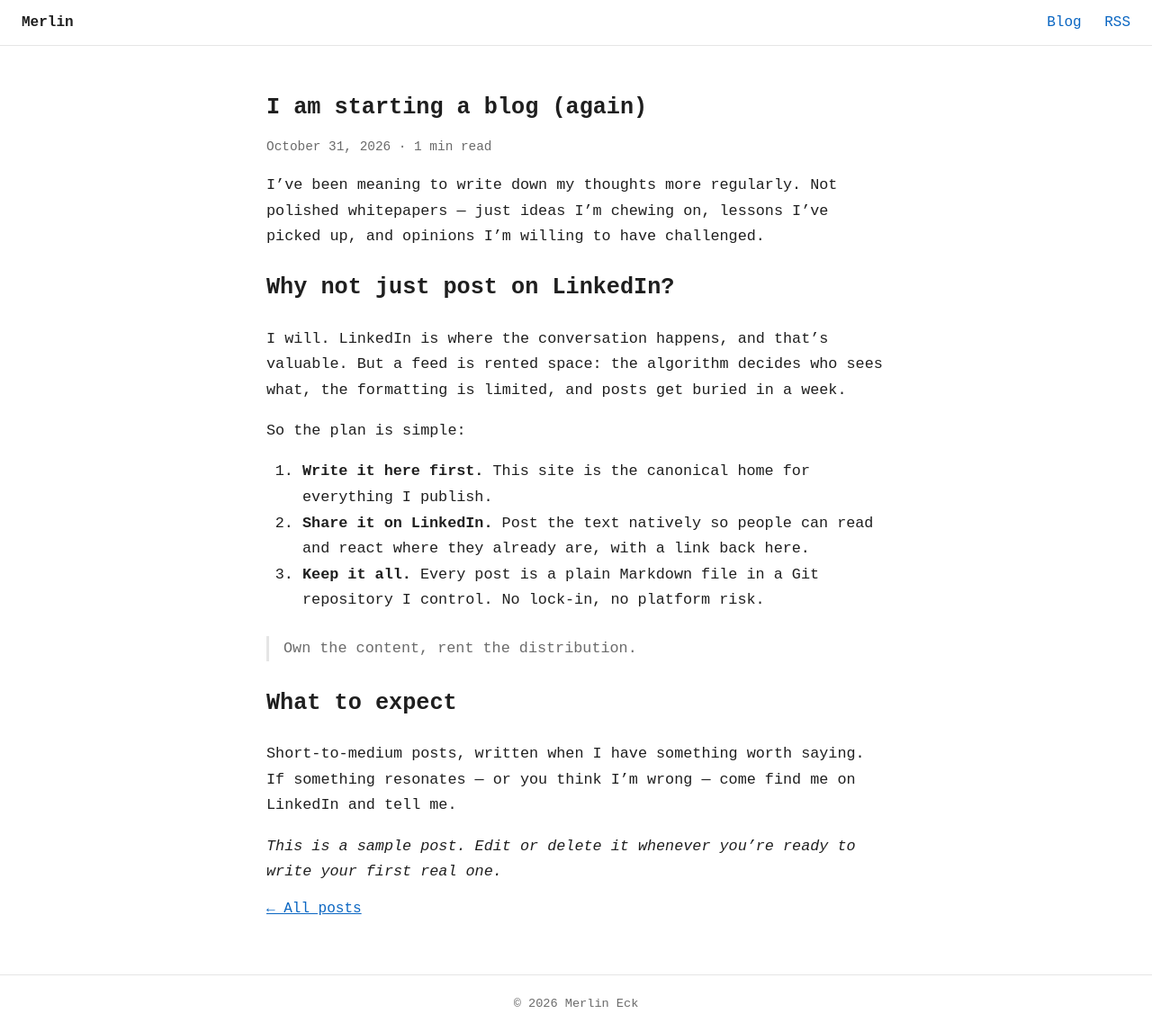
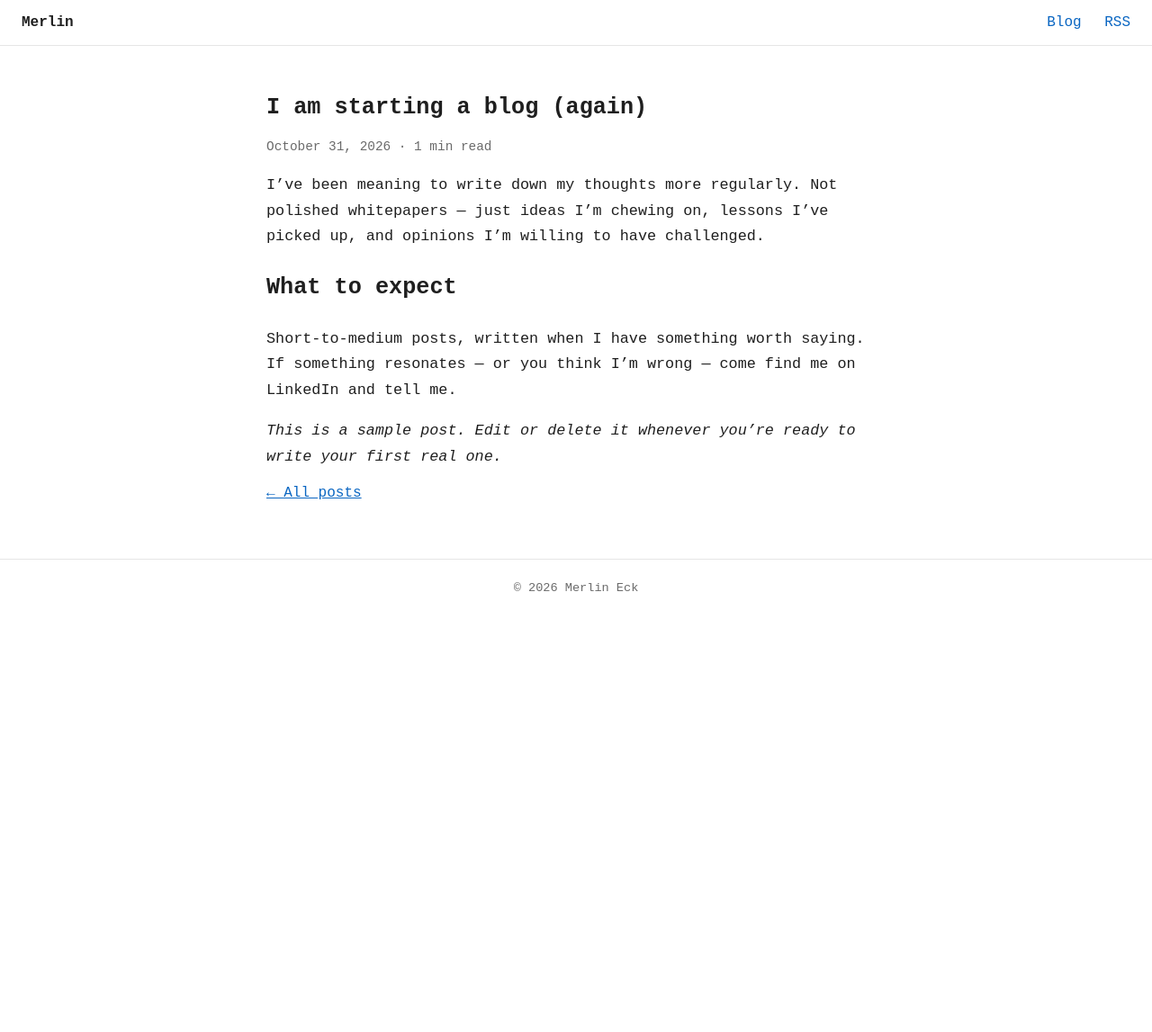
Before and after one commit to MMEnter/mmenter.github.io, a Jekyll site: the page built from _posts/2026-10-31-why-i-am-starting-a-blog.md, in a window 1280 px wide. Shown: the whole page at 90% size. Built offline with Jekyll 4.4.1, drawn with Linux system fonts in a browser that asks for light colours; after the commit the page ends 900 px from its top, so only the background shows below that.

Commit message:
Remove LinkedIn discussion from blog post
Removed section discussing LinkedIn as a platform for sharing posts and the rationale behind using a personal blog instead.

```diff
--- a/_posts/2026-10-31-why-i-am-starting-a-blog.md
+++ b/_posts/2026-10-31-why-i-am-starting-a-blog.md
@@ -10,22 +10,6 @@ I've been meaning to write down my thoughts more regularly. Not polished
 whitepapers — just ideas I'm chewing on, lessons I've picked up, and opinions
 I'm willing to have challenged.
 
-## Why not just post on LinkedIn?
-
-I will. LinkedIn is where the conversation happens, and that's valuable. But a
-feed is rented space: the algorithm decides who sees what, the formatting is
-limited, and posts get buried in a week.
-
-So the plan is simple:
-
-1. **Write it here first.** This site is the canonical home for everything I publish.
-2. **Share it on LinkedIn.** Post the text natively so people can read and react
-   where they already are, with a link back here.
-3. **Keep it all.** Every post is a plain Markdown file in a Git repository I control.
-   No lock-in, no platform risk.
-
-> Own the content, rent the distribution.
-
 ## What to expect
 
 Short-to-medium posts, written when I have something worth saying. If something
```
